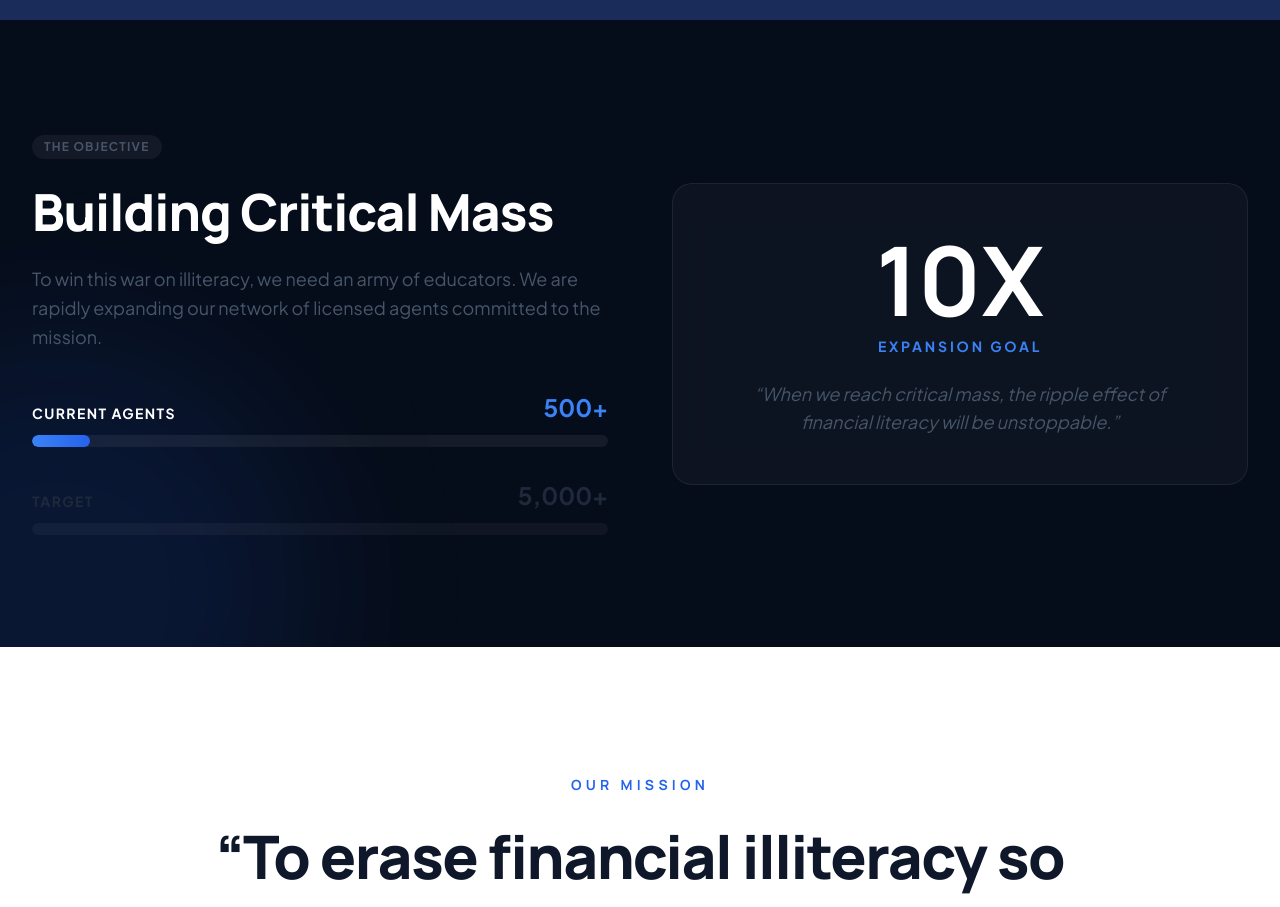
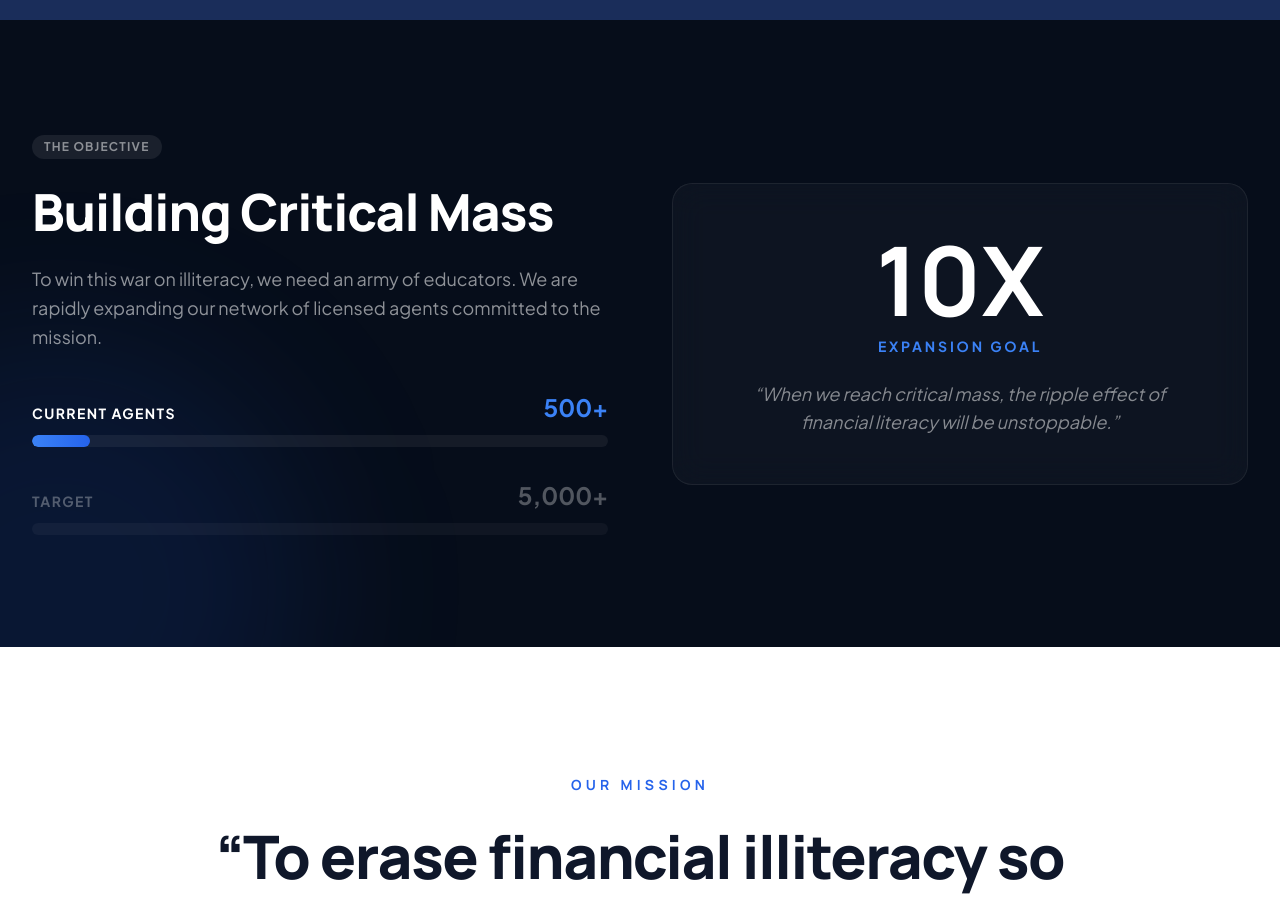
Before and after one commit to maazhasana123-ops/freedom-horizon-financial, a Next.js app: page /mission in a window 1280 px wide. Shown: the part 2220-3127 px from the top of the page. Built offline with nearby package versions, Linux system fonts and the light colour scheme.

Commit message:
Fix Critical Mass section readability on dark background
Target label/number and body text were using dark slate colors invisible
on #060d1a background. Changed to rgba(255,255,255,0.x) values.

Co-Authored-By: Claude Sonnet 4.6 <noreply@anthropic.com>

```diff
--- a/src/app/mission/page.tsx
+++ b/src/app/mission/page.tsx
@@ -180,14 +180,14 @@ export default function MissionPage() {
         <div className="max-w-7xl mx-auto relative z-10 grid grid-cols-1 lg:grid-cols-2 gap-16 items-center">
           <ScrollReveal>
             <span className="inline-block px-3 py-1 text-xs font-bold tracking-widest uppercase rounded-full mb-6"
-              style={{ background: "rgba(255,255,255,0.05)", color: "#475569" }}>
+              style={{ background: "rgba(255,255,255,0.08)", color: "rgba(255,255,255,0.5)" }}>
               The Objective
             </span>
             <h2 className="font-display font-extrabold mb-6 text-white"
               style={{ fontSize: "clamp(2rem, 4vw, 3.25rem)", letterSpacing: "-0.02em" }}>
               Building Critical Mass
             </h2>
-            <p className="text-lg mb-10 leading-relaxed" style={{ color: "#475569" }}>
+            <p className="text-lg mb-10 leading-relaxed" style={{ color: "rgba(255,255,255,0.55)" }}>
               To win this war on illiteracy, we need an army of educators. We are rapidly expanding our network of licensed agents committed to the mission.
             </p>
             <div className="space-y-8">
@@ -202,8 +202,8 @@ export default function MissionPage() {
               </div>
               <div>
                 <div className="flex justify-between items-end mb-3">
-                  <span className="font-bold text-sm tracking-widest uppercase" style={{ color: "#1e293b" }}>Target</span>
-                  <span className="text-2xl font-bold" style={{ color: "#1e293b" }}>5,000+</span>
+                  <span className="font-bold text-sm tracking-widest uppercase" style={{ color: "rgba(255,255,255,0.3)" }}>Target</span>
+                  <span className="text-2xl font-bold" style={{ color: "rgba(255,255,255,0.3)" }}>5,000+</span>
                 </div>
                 <div className="h-3 w-full rounded-full" style={{ background: "rgba(255,255,255,0.04)" }} />
               </div>
@@ -214,7 +214,7 @@ export default function MissionPage() {
               style={{ background: "rgba(255,255,255,0.03)", backdropFilter: "blur(16px)", WebkitBackdropFilter: "blur(16px)", borderRadius: "1.25rem", border: "1px solid rgba(255,255,255,0.07)" }}>
               <div className="font-display font-bold text-white mb-2" style={{ fontSize: "6rem", lineHeight: 1 }}>10X</div>
               <div className="text-sm font-bold uppercase tracking-[0.2em] mb-6" style={{ color: "#3b82f6" }}>Expansion Goal</div>
-              <p className="italic text-lg" style={{ color: "#475569" }}>
+              <p className="italic text-lg" style={{ color: "rgba(255,255,255,0.5)" }}>
                 &ldquo;When we reach critical mass, the ripple effect of financial literacy will be unstoppable.&rdquo;
               </p>
             </div>
```
